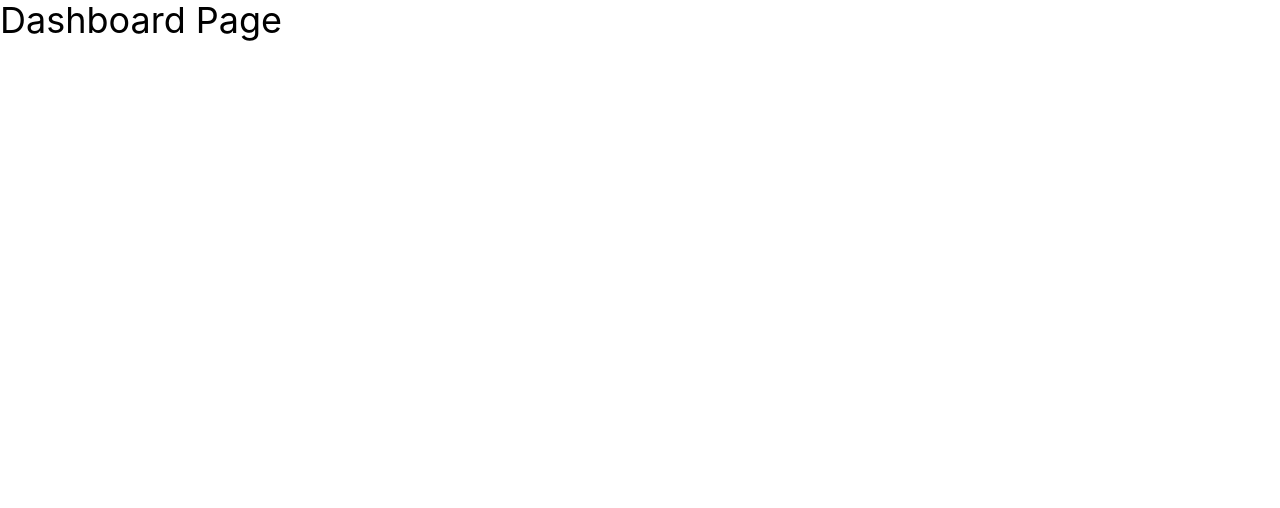
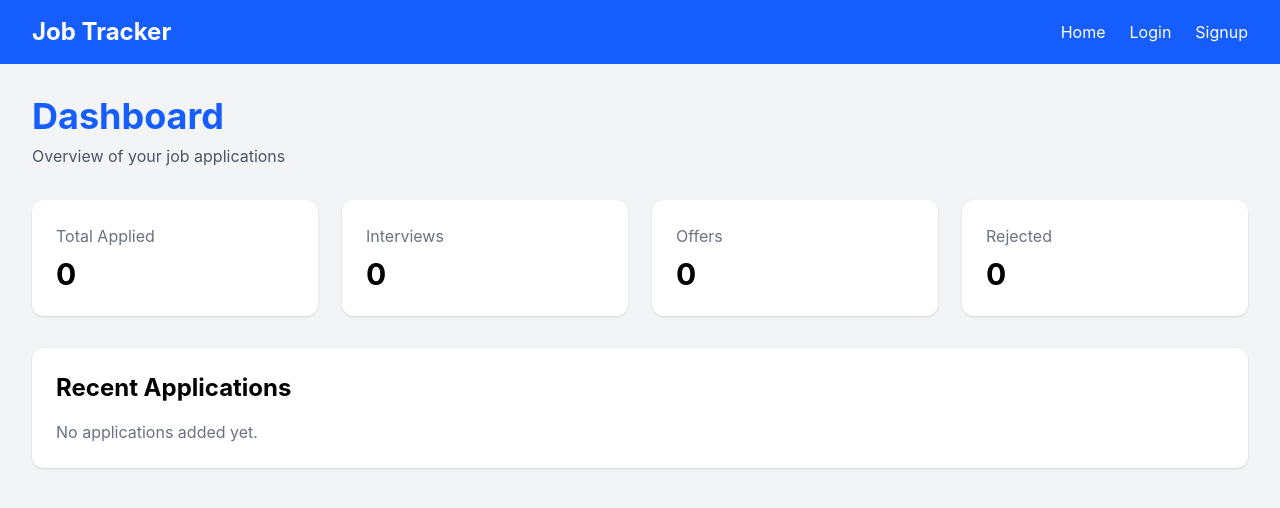
Before and after one commit to md-anas-khan-ai/JOB-TRACKER, a React (Vite) app in the folder client/: page /dashboard in a window 1280 px wide. Shown: the top 508 px of the page. Built offline with nearby package versions, Linux system fonts and the light colour scheme.

Commit message:
feat: build dashboard overview UI

```diff
--- a/client/src/pages/Dashboard.jsx
+++ b/client/src/pages/Dashboard.jsx
@@ -1,5 +1,43 @@
+import Navbar from '../components/Navbar'
+
 function Dashboard() {
-  return <h1 className="text-4xl">Dashboard Page</h1>
+  return (
+    <div className="min-h-screen bg-gray-100">
+      <Navbar />
+
+      <div className="p-8">
+        <h1 className="text-4xl font-bold text-blue-600">Dashboard</h1>
+        <p className="text-gray-600 mt-2">Overview of your job applications</p>
+
+        <div className="grid grid-cols-1 md:grid-cols-4 gap-6 mt-8">
+          <div className="bg-white p-6 rounded-xl shadow">
+            <h2 className="text-gray-500">Total Applied</h2>
+            <p className="text-3xl font-bold mt-2">0</p>
+          </div>
+
+          <div className="bg-white p-6 rounded-xl shadow">
+            <h2 className="text-gray-500">Interviews</h2>
+            <p className="text-3xl font-bold mt-2">0</p>
+          </div>
+
+          <div className="bg-white p-6 rounded-xl shadow">
+            <h2 className="text-gray-500">Offers</h2>
+            <p className="text-3xl font-bold mt-2">0</p>
+          </div>
+
+          <div className="bg-white p-6 rounded-xl shadow">
+            <h2 className="text-gray-500">Rejected</h2>
+            <p className="text-3xl font-bold mt-2">0</p>
+          </div>
+        </div>
+
+        <div className="bg-white mt-8 p-6 rounded-xl shadow">
+          <h2 className="text-2xl font-bold mb-4">Recent Applications</h2>
+          <p className="text-gray-500">No applications added yet.</p>
+        </div>
+      </div>
+    </div>
+  )
 }
 
 export default Dashboard
```
